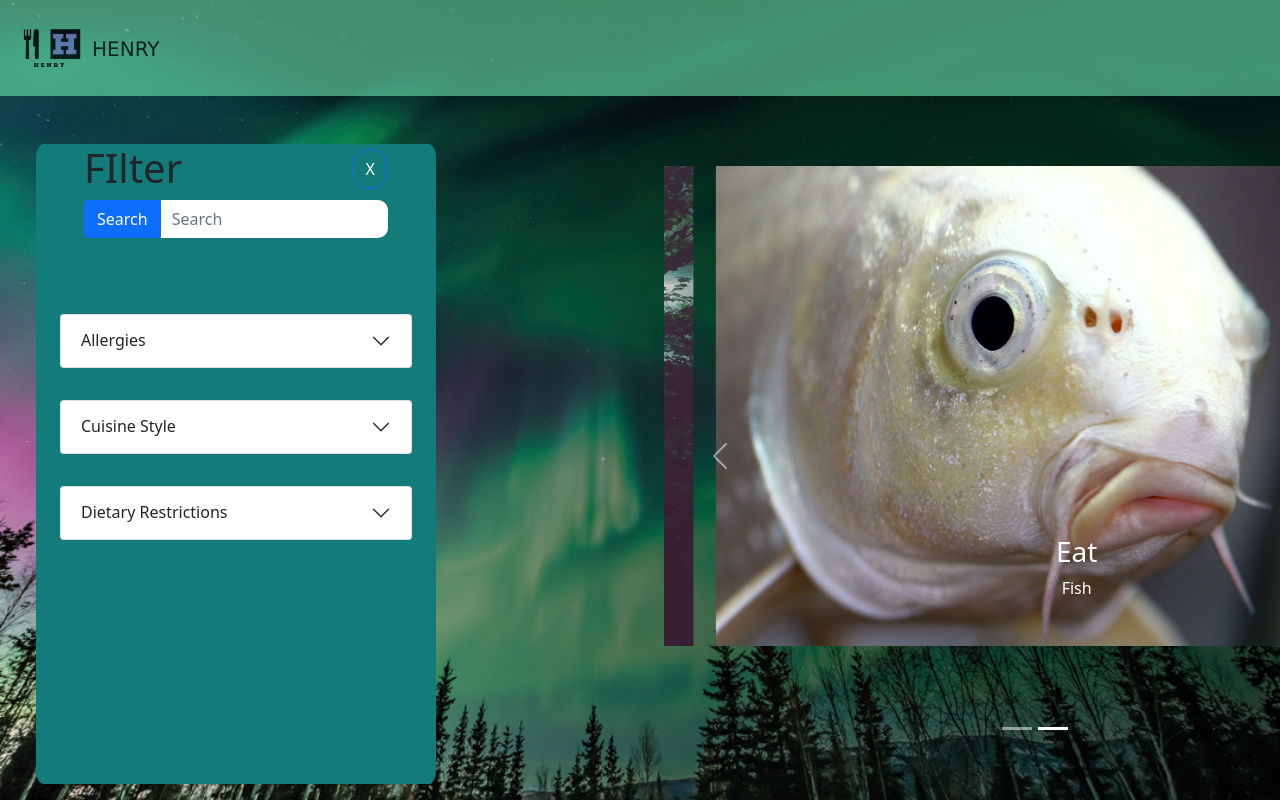
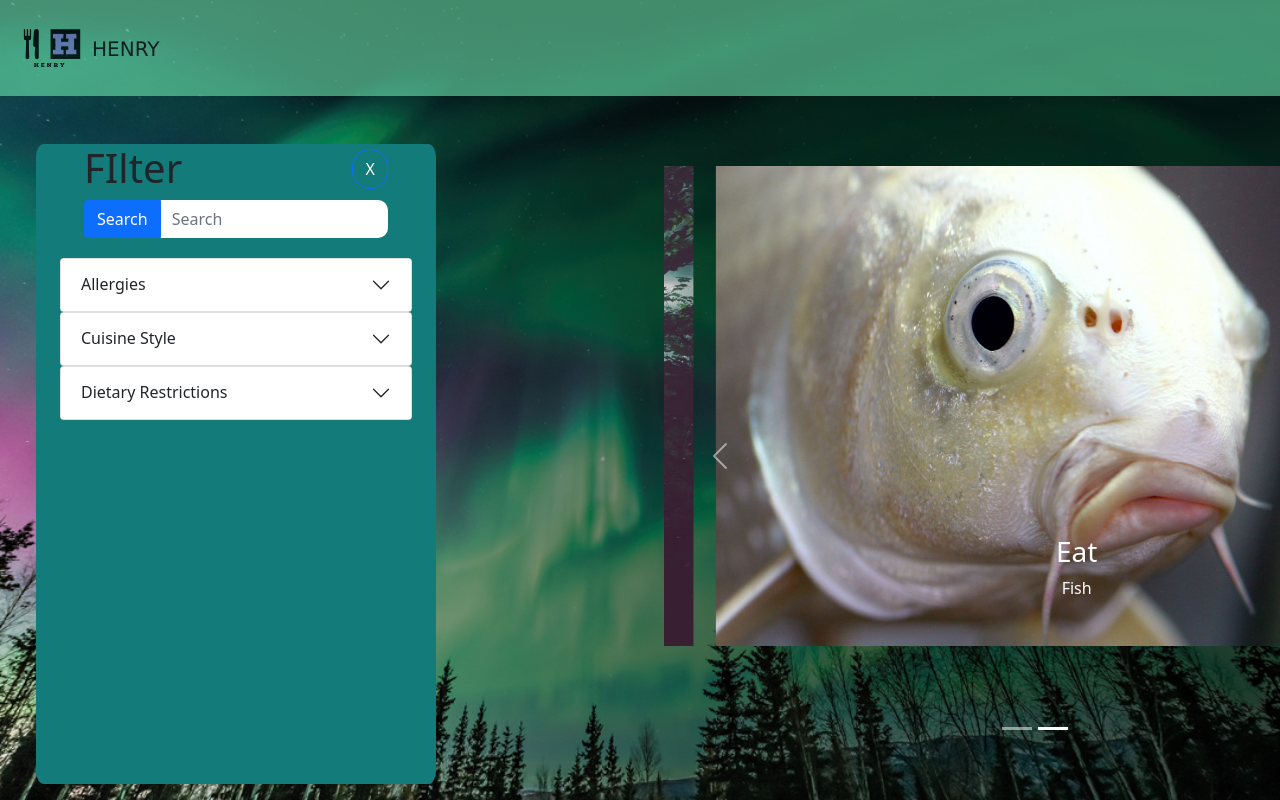
Before and after one commit to dhe30/cook, a React (Create React App) app: page / in a window 1280 px wide. Built offline with nearby package versions, Linux system fonts and the light colour scheme.

Commit message:
Made recipe page look a little better

```diff
--- a/src/components/Sidebar.js
+++ b/src/components/Sidebar.js
@@ -86,7 +86,7 @@ function Sidebar(props){
       </Row>
       </Container>
       <Row>
-      <div class = "py-3">
+      <div>
       <Accordion>
         <Accordion.Item eventKey="0">
           <Accordion.Header>Allergies</Accordion.Header>
@@ -106,7 +106,7 @@ function Sidebar(props){
       </div>
       </Row>
       <Row>
-      <div class = "py-3">
+      <div>
       <Accordion>
         <Accordion.Item eventKey="0">
           <Accordion.Header>Cuisine Style</Accordion.Header>
@@ -137,7 +137,7 @@ function Sidebar(props){
       </div>
       </Row>
       <Row>
-      <div class = "py-3">
+      <div>
       <Accordion>
         <Accordion.Item eventKey="0">
           <Accordion.Header>Dietary Restrictions</Accordion.Header>
--- a/src/index.css
+++ b/src/index.css
@@ -116,11 +116,6 @@ li {
 
 }
 
-.py-3{
-  position:relative;
-  top: 60px;
-}
-
 .check{
   display: inline-block;
   position: relative;
@@ -170,6 +165,8 @@ li {
   position: sticky;
   top: 0;
   z-index: 1000;
+  background-color: rgb(20, 123, 123);
+  padding-bottom: 20px;
 }
 .flexar{
   display: flex;
@@ -259,3 +256,15 @@ li {
   border-style: dashed;
   margin:auto;
 }
+
+.rightJustified {
+  position: absolute;
+  top: 150px;
+  right: 50px;
+  width: 70vh;
+  height: 70vh;
+}
+
+.margins {
+  margin-top: 50px;
+}
--- a/src/pages/ActualRecipePage.js
+++ b/src/pages/ActualRecipePage.js
@@ -6,12 +6,13 @@ import { useLocation } from 'react-router-dom';
 import { useEffect, useState } from 'react';
 import axios from 'axios';
 function ActualRecipePage() {
-    const [data, setData] = useState({recipe: null, label: ""});
+    const [data, setData] = useState({recipe: null, label: "", ingredientsList: [], image: ""});
     const location = useLocation();
     const key = location.state.substr(location.state.lastIndexOf("_"));
     useEffect(() => {
         axios.get(`http://localhost:5000/recipes/${key}`)
-                 .then(res => setData({recipe: res.data.recipe, label: res.data.recipe.label}));
+                 .then(res => setData({recipe: res.data.recipe, label: res.data.recipe.label, ingredientsList: res.data.recipe.ingredientLines,
+                                       image: res.data.recipe.image}));
     },[setData]);
     if (data === null || data === undefined){
         return(
@@ -30,9 +31,30 @@ function ActualRecipePage() {
                 <Header/>
 
             </Row>
-            <h1>
-                {data.label}
-            </h1>
+
+            <Row>
+                <Col>
+                    <h1>
+                        {data.label}
+                    </h1>
+
+                    <ul className = "margins">
+                        Ingredients:
+                        {data.ingredientsList.map((ingredient) => {
+                            return (
+                                <li>
+                                    {ingredient}
+                                </li>
+                            )
+                        })}
+                    </ul>
+                </Col>
+
+                <Col>
+                    <img src = {data.image} className = "rightJustified">
+                    </img>
+                </Col>
+            </Row>
         </Container>
     )
 }
```
